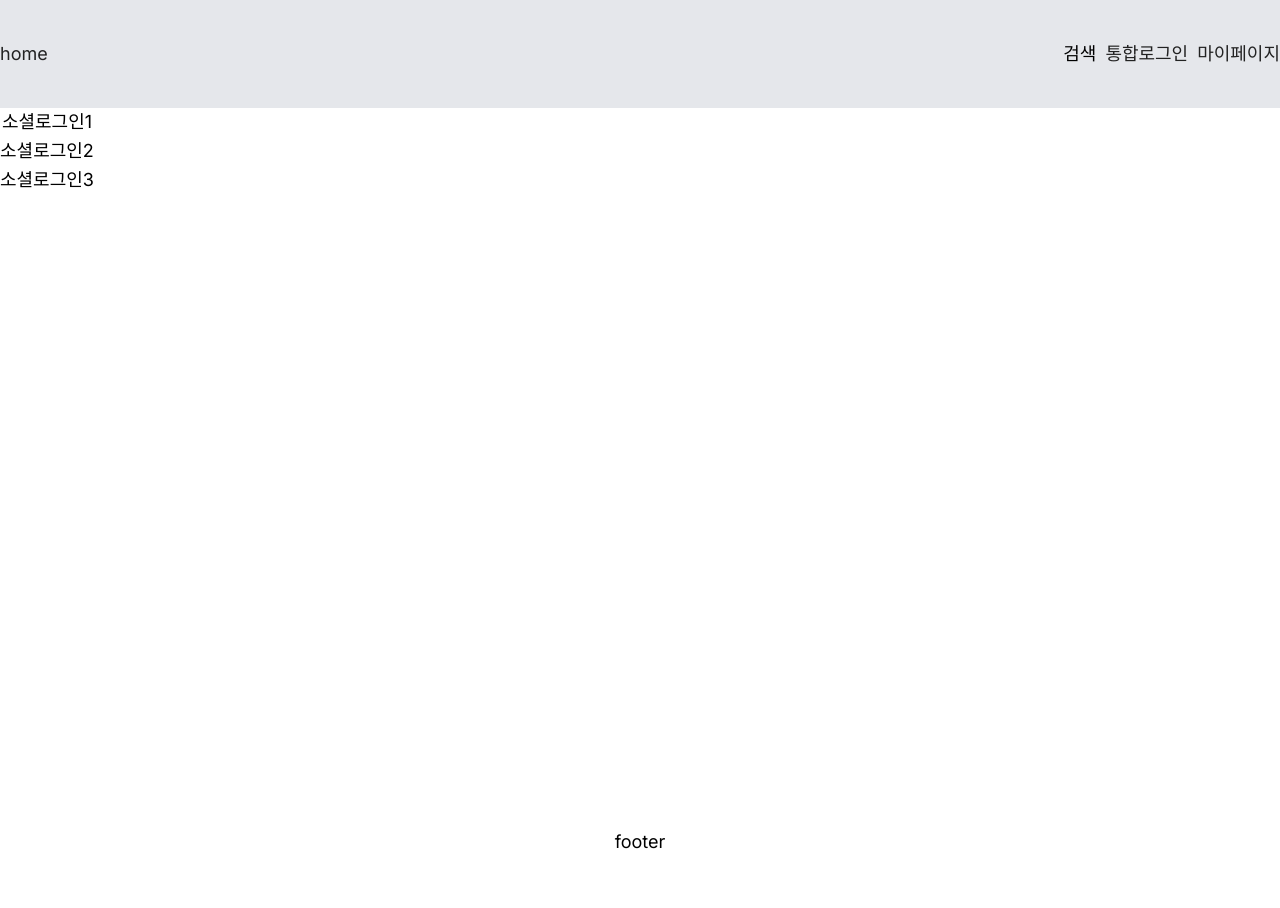
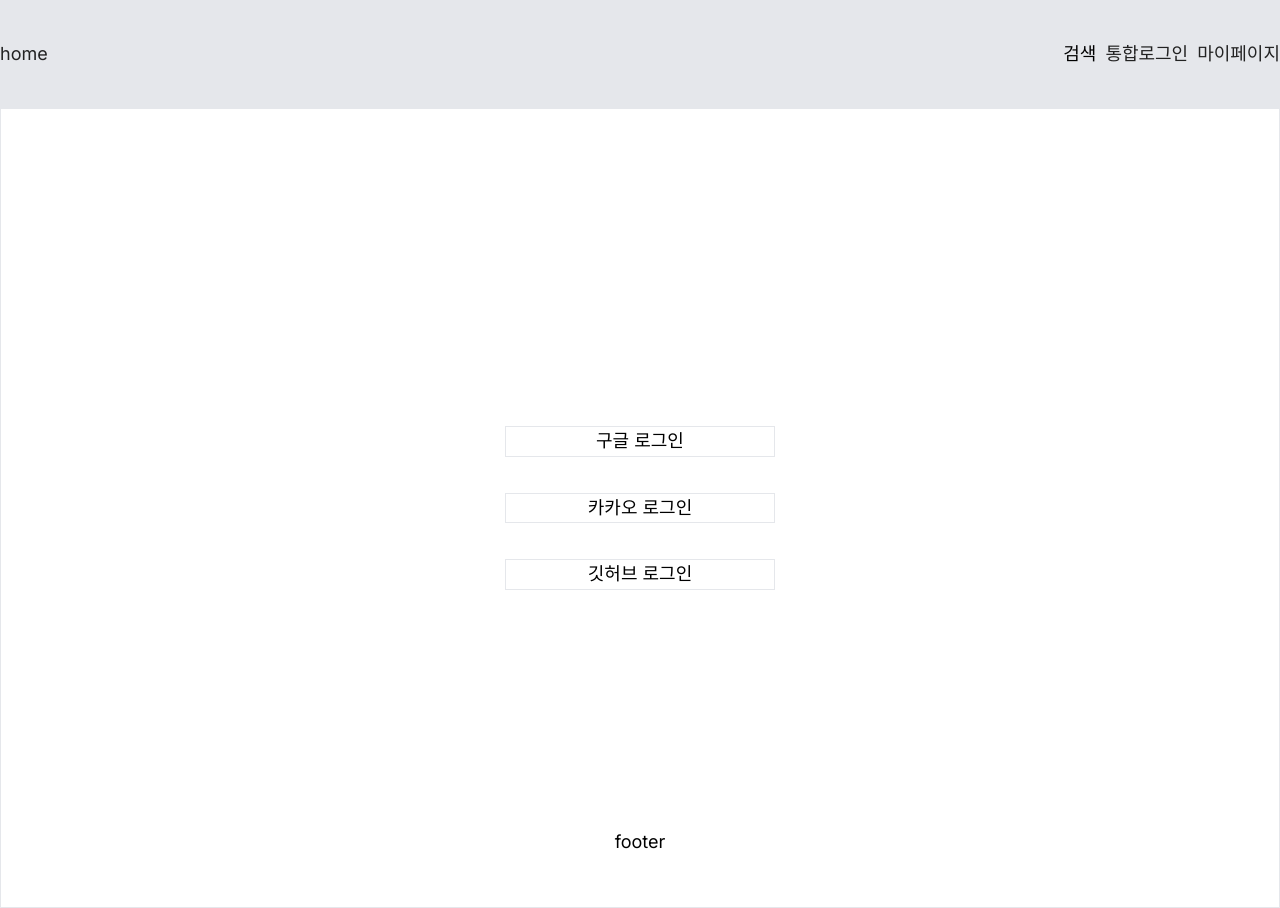
Before and after one commit to jjuhee/develofarm, a Next.js app: page /login in a window 1280 px wide. Shown: the top 908 px of the page. Before the commit the page ends 857 px from the top, so only its background shows below. Built offline with nearby package versions, Linux system fonts and the light colour scheme; no server answers.

Commit message:
[add] 구글로그인 진행중,access denied 오류 제천 튜터님께 공유

```diff
--- a/src/app/(providers)/(public)/login/page.tsx
+++ b/src/app/(providers)/(public)/login/page.tsx
@@ -1,13 +1,36 @@
+"use client"
+import { supabaseForClient } from "@/supabase/supabase.client"
 import React from "react"
 
 const page = () => {
+  const getSocialGoogleSoicalLogin = () => {
+    const data = supabaseForClient.auth.signInWithOAuth({
+      provider: "google",
+      options: {
+        queryParams: {
+          access_type: "offline",
+          prompt: "consent",
+        },
+      },
+    })
+  }
+
   return (
     <>
       <div>
-        <section className="flex flex-col justify-center items-center">
-          <div>소셜로그인1</div>
-          <div>소셜로그인2</div>
-          <div>소셜로그인3</div>
+        <section className="flex flex-col justify-center items-center h-screen w-screen border">
+          <div
+            onClick={getSocialGoogleSoicalLogin}
+            className="mx-4 my-4 border w-60 text-center cursor-pointer hover:border-black "
+          >
+            구글 로그인
+          </div>
+          <div className="mx-4 my-4 border w-60 text-center cursor-pointer hover:border-black">
+            카카오 로그인
+          </div>
+          <div className="mx-4 my-4 border w-60 text-center cursor-pointer hover:border-black">
+            깃허브 로그인
+          </div>
         </section>
       </div>
     </>
```
Also changed, not shown: 1 other file (tests, documents, lock files or other folders).
